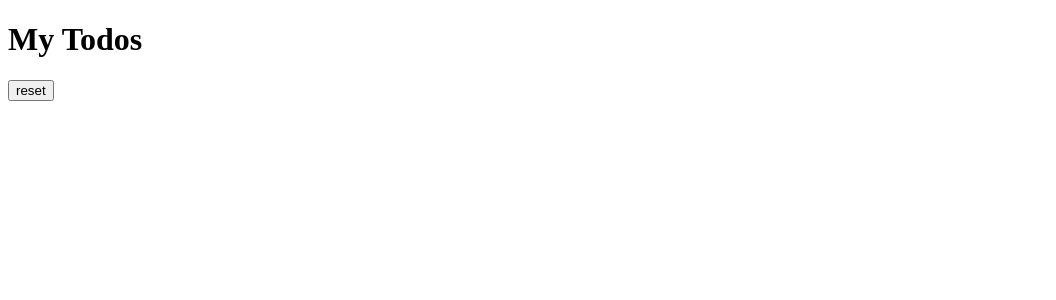
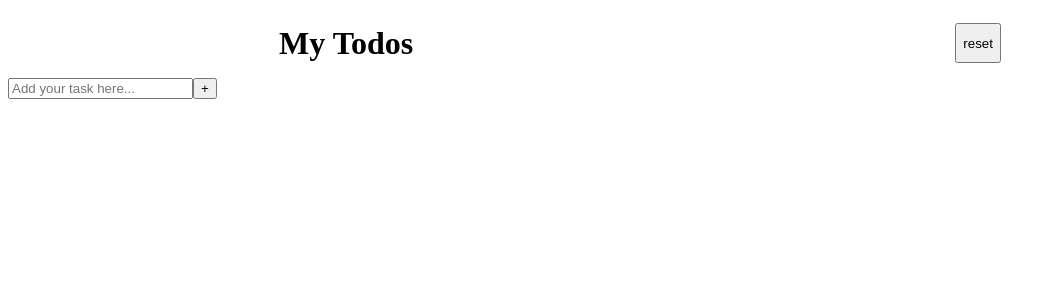
Before and after one commit to sachie5/todo-list, a React app: page / in a window 1280 px wide. Shown: the top 300 px of the page, without its empty margins (0-1056 px from the left). Built offline with nearby package versions, Linux system fonts and the light colour scheme; the HTML template or start-up script is replaced by a standard one.

Commit message:
added main components and styled header

```diff
--- a/src/App.tsx
+++ b/src/App.tsx
@@ -1,14 +1,20 @@
 import "./App.scss";
 import Header from "./components/Header/Header";
+import Main from "./components/Main/Main";
 
 const App = () => {
 
   const handleButtonClick = () => {
 
+  };
+
+  const handleListButtonClick = () => {
+
   }
 
   return (
-    <Header handleButtonClick={handleButtonClick}/>
+    <><Header handleButtonClick={handleButtonClick} />
+    <Main handleListButtonClick={handleListButtonClick}/></>
   )
 };
 
--- a/src/components/Button/Button.scss
+++ b/src/components/Button/Button.scss
@@ -0,0 +1,6 @@
+.header{
+
+    &__button{
+        height: 40px;
+    }
+}
--- a/src/components/Header/Header.scss
+++ b/src/components/Header/Header.scss
@@ -0,0 +1,6 @@
+.header {
+   display: flex;
+   justify-content: space-around;
+   align-items: center;
+   height: 70px;
+}
--- a/src/components/Header/Header.tsx
+++ b/src/components/Header/Header.tsx
@@ -10,8 +10,10 @@ type HeaderProps = {
 const Header = ({ handleButtonClick }: HeaderProps) => {
    return (
     <>
-    <h1>My Todos</h1>
+    <header className="header">
+    <h1 className="header__heading">My Todos</h1>
     <Button name="reset" handleButtonClick={handleButtonClick}/>
+    </header>
     </>
    )
 };
--- /dev/null
+++ b/src/components/List/List.tsx
@@ -0,0 +1,10 @@
+import "./List.scss";
+
+const List = () => {
+    return (
+        <div className="list">
+        </div>
+    )
+};
+
+export default List;
--- /dev/null
+++ b/src/components/Main/Main.tsx
@@ -0,0 +1,21 @@
+import List from "../List/List";
+import Textbox from "../Textbox/Textbox";
+import "./Main.scss";
+import { MouseEventHandler } from "react";
+
+type MainProps = {
+    handleListButtonClick: MouseEventHandler<HTMLButtonElement>;
+}
+
+const Main = ({ handleListButtonClick }: MainProps) => {
+
+
+    return (
+    <>
+    <Textbox name="todo-list" placeholder="Add your task here..." handleListButtonClick={handleListButtonClick} />
+    <List />
+    </>
+    )
+};
+
+export default Main;
--- /dev/null
+++ b/src/components/Textbox/Textbox.tsx
@@ -0,0 +1,19 @@
+import { MouseEventHandler } from "react";
+import "./Textbox.scss";
+
+type TextboxProps = {
+    name: string;
+    placeholder: string;
+    handleListButtonClick: MouseEventHandler<HTMLButtonElement>;
+}
+
+const Textbox = ({ name, placeholder, handleListButtonClick }: TextboxProps) => {
+    return (
+        <>
+        <input className="item__input" type="text" name={name} placeholder={placeholder}></input>
+        <button className="item__button" onClick={handleListButtonClick}>+</button>
+        </>
+    )
+};
+
+export default Textbox;
```
Also changed, not shown: src/components/List/List.scss (added), src/components/Main/Main.scss (added), src/components/Textbox/Textbox.scss (added).
